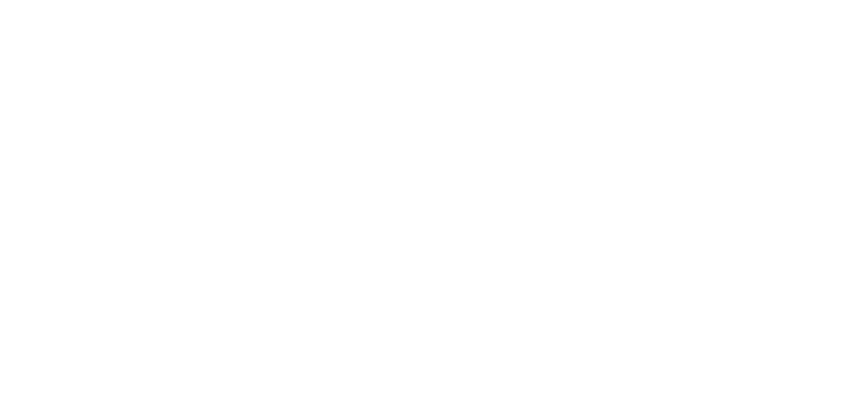
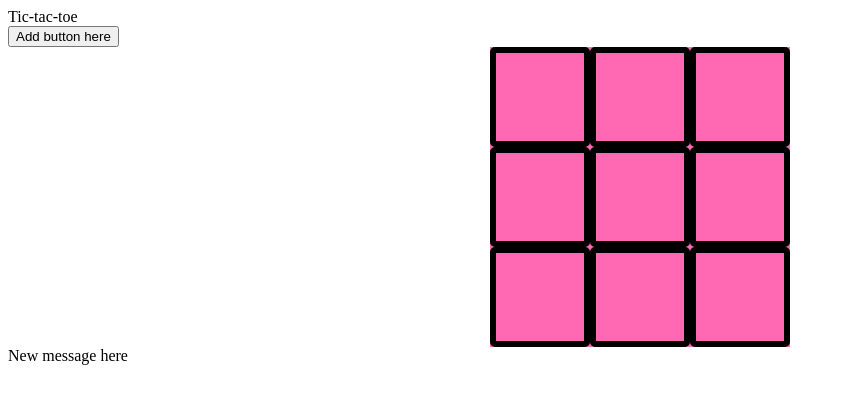
Before and after one commit to pmturra/tic-tac-toe, a plain HTML site: page index.html in a window 1280 px wide. Shown: the whole page, without its empty margins (0-845 px from the left). Drawn offline with Linux system fonts and the light colour scheme.

Commit message:
basic CSS and HTML divs and game grid sketch

```diff
--- a/index.html
+++ b/index.html
@@ -5,8 +5,23 @@
     <meta http-equiv="X-UA-Compatible" content="IE=edge">
     <meta name="viewport" content="width=device-width, initial-scale=1.0">
     <title>Document</title>
+    <link rel="stylesheet" href="style.css">
 </head>
 <body>
+    <header>Tic-tac-toe</header>
+    <button id="new-game">Add button here</button>
+    <div class="game-container">
+        <div id="box-1"></div>
+        <div id="box-2"></div>
+        <div id="box-3"></div>
+        <div id="box-4"></div>
+        <div id="box-5"></div>
+        <div id="box-6"></div>
+        <div id="box-7"></div>
+        <div id="box-8"></div>
+        <div id="box-9"></div>
+    </div>
+    <div id="message">New message here</div>
     <script src="script.js"></script>
 </body>
 </html>
--- /dev/null
+++ b/style.css
@@ -0,0 +1,19 @@
+
+.game-container {
+    display: grid;
+    grid-template: repeat(3, 1fr) / repeat(3, 1fr);
+    width: 300px;
+    height: 300px;
+    margin: 0 auto;
+    background-color: hotpink;
+    color: white;
+    }
+
+.game-container > div {
+    display: flex;
+    justify-content: center;
+    align-items: center;
+    border: 6px solid black;
+    border-radius: 5px;
+    font-size: 3em;
+}
```
